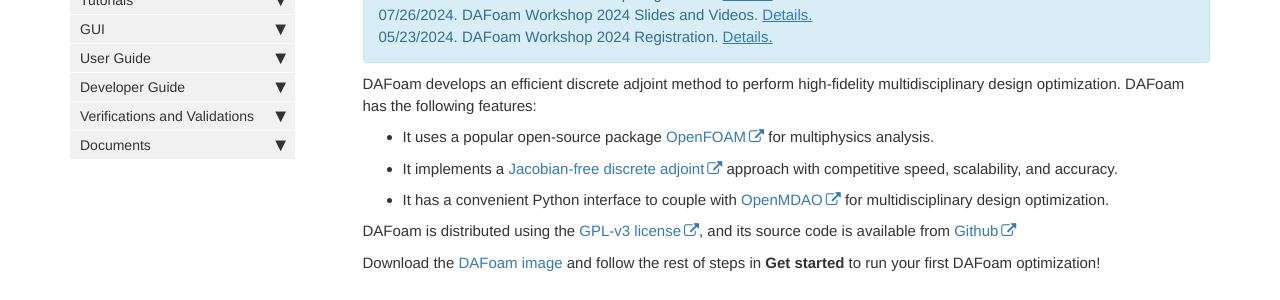
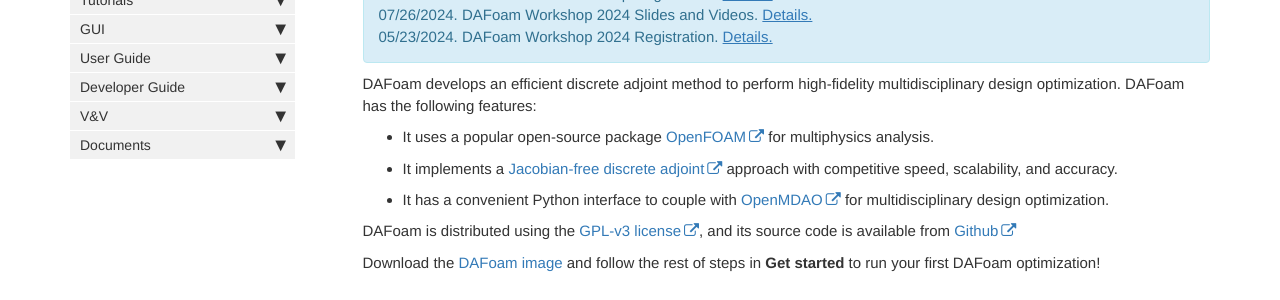
Before and after one commit to DAFoam/DAFoam.github.io, a Jekyll site: the page built from index.md, in a window 1280 px wide. Shown: the part 352-652 px from the top of the page. Built offline with Jekyll 4.4.1, drawn with Linux system fonts in a browser that asks for light colours; comment, search, counter and statistics services are not loaded.

Commit message:
content update

```diff
--- a/_data/sidebars/mydoc_sidebar.yml
+++ b/_data/sidebars/mydoc_sidebar.yml
@@ -217,7 +217,7 @@ entries:
       url: /mydoc_guide_developer.html
       output: web, pdf
 
-  - title: Verifications and Validations
+  - title: V&V
     output: web, pdf
     folderitems:
 
```
